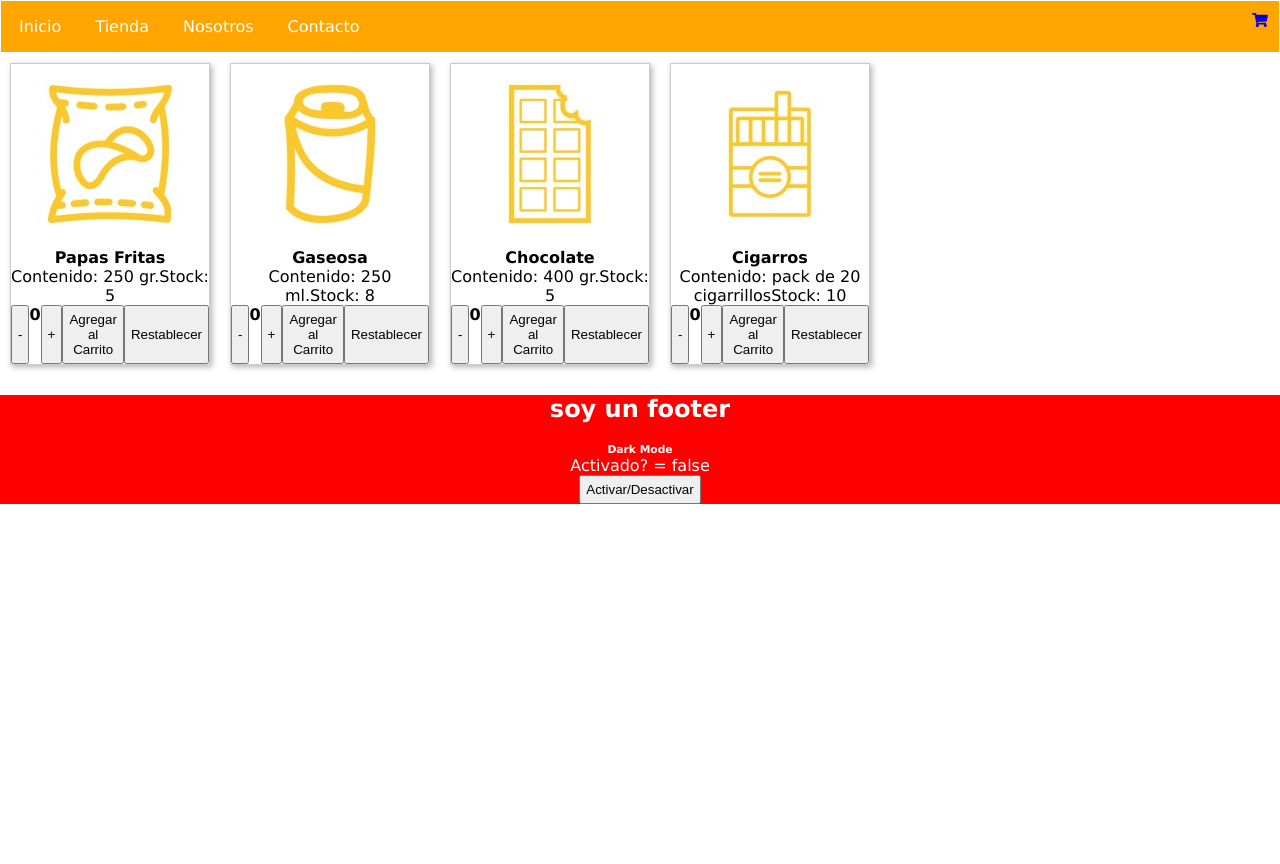
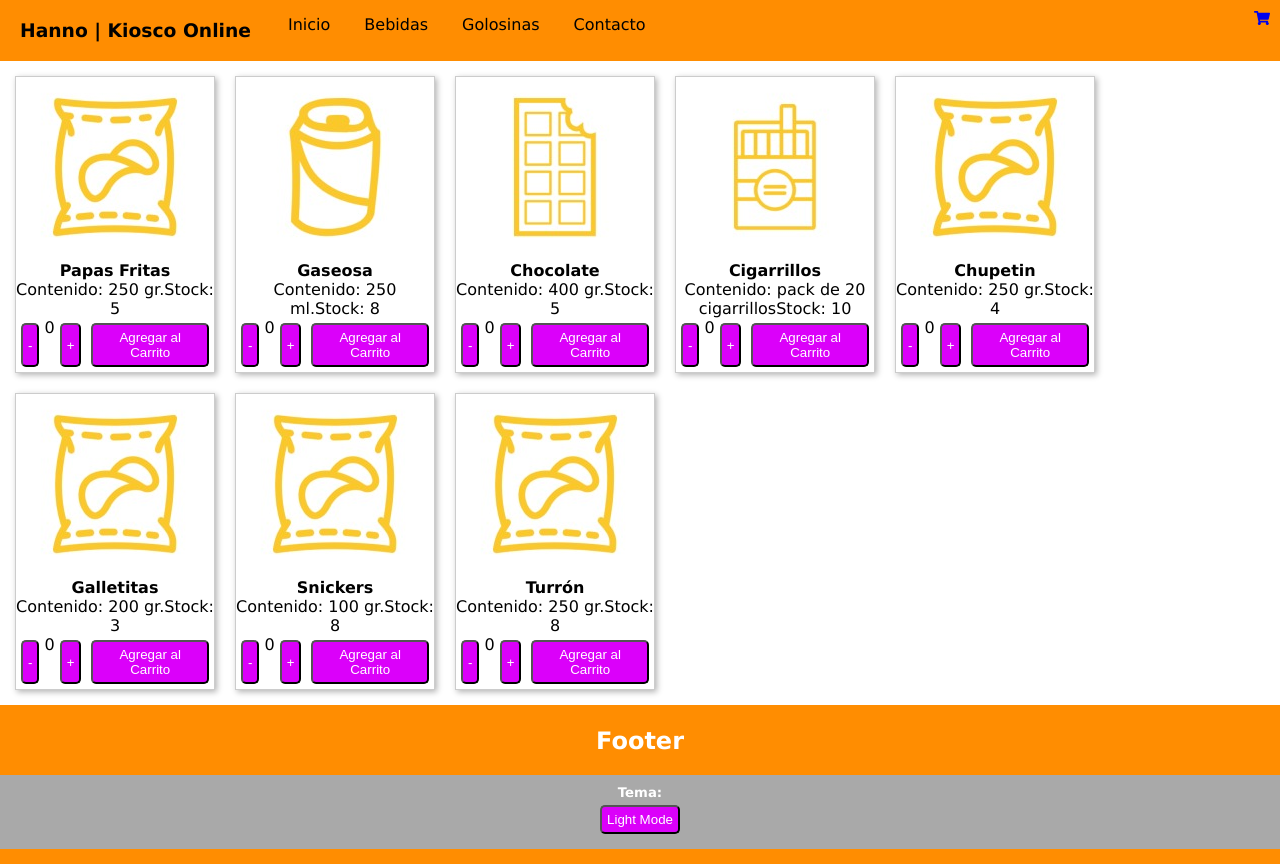
Before and after one commit to lucasbeckerok/my-react-project, a React (Create React App) app: page / in a window 1280 px wide. Before the commit the page ends 800 px from the top, so only its background shows below. Built offline with nearby package versions, Linux system fonts and the light colour scheme.

Commit message:
correcciones de algunos errores

```diff
--- a/package.json
+++ b/package.json
@@ -11,7 +11,10 @@
     "react-bootstrap": "^2.1.2",
     "react-dom": "^17.0.2",
     "react-icons": "^4.3.1",
+    "react-router-dom": "^6.2.2",
     "react-scripts": "5.0.0",
+    "react-toastify": "^8.2.0",
+    "styled-components": "^5.3.3",
     "web-vitals": "^2.1.4"
   },
   "scripts": {
--- a/src/layout/Footer.js
+++ b/src/layout/Footer.js
@@ -5,7 +5,7 @@ import DarkToggle from "../widgets/DarkToggle";
 const Footer = () => {
   return(
         <footer className="footer">
-            <h2>soy un footer</h2>
+            <h2>Footer</h2>
             <DarkToggle/>
         </footer>
 )}
--- a/src/layout/Main.js
+++ b/src/layout/Main.js
@@ -1,11 +1,13 @@
 import ItemListContainer from '../pages/ItemListContainer'
 import '../scss/App.scss';
+import ItemDetailContainer from '../pages/ItemDetailContainer';
 
 const Main = () => {
 
     return (
     <main>
         <ItemListContainer/>
+        {/* <ItemDetailContainer/> */}
     </main>
     )
 }
--- a/src/layout/NavBar.js
+++ b/src/layout/NavBar.js
@@ -4,11 +4,12 @@ const NavBar = () => {
     return (
       <nav className="navBar">
         <ul>
+          <li><h3>Hanno | Kiosco Online</h3></li>
           <li><a href="#">Inicio</a></li>
-          <li><a href="#">Tienda</a></li>
-          <li><a href="#">Nosotros</a></li>
+          <li><a href="#">Bebidas</a></li>
+          <li><a href="#">Golosinas</a></li>
           <li><a href="#">Contacto</a></li>
-          <a className="carritoWidget"href="#"><CartWidget/></a>
+          <a className="carritoWidget" href="#"><CartWidget/></a>
        </ul>
       </nav>
     )
--- a/src/pages/Item.js
+++ b/src/pages/Item.js
@@ -9,9 +9,8 @@ const Item = (props) => {
          <div className="text">
            <h4>{props.name}</h4>
             <p>Contenido: {props.descripcion}
-                Stock: {props.stock}
-              <ItemCount stock={props.stock}/>
-            </p>
+                Stock: {props.stock}</p>
+              <ItemCount stock={props.stock} id={props.id}/>
          </div>
       </article>
     )
--- a/src/pages/ItemCount.js
+++ b/src/pages/ItemCount.js
@@ -1,4 +1,6 @@
 import { useState } from "react";
+import { Link } from 'react-router-dom'
+
 
 const ItemCount = (props) => {
 
@@ -15,19 +17,19 @@ const ItemCount = (props) => {
             setContador(0)
         }
     }
-    const resetear = () => {
-        setContador(0)
-    }
     const addOn = () => {
     }
+
     return (
-        <div id="contador">
-            <button  onClick={restar}>-</button>
-            <h4>{contador}</h4>
-            <button onClick={sumar}>+</button>
-            <button onClick={addOn}>Agregar al Carrito</button>
-            <button onClick={resetear}>Restablecer</button>
+        <>
+        <div id="contador" className="row">
+            <button onClick={restar} className="col-3">-</button>
+            <div className="col-3">{contador}</div>
+            <button onClick={sumar} className="col-3">+</button>
+            <button onClick={addOn} className="col-3">Agregar al Carrito</button>
         </div>
+        {/* <Link to="/item/:id"><button>Ver Detalles</button></Link> */}
+        </>
     )
 }
 
--- /dev/null
+++ b/src/pages/ItemDetail.js
@@ -0,0 +1,18 @@
+import React from 'react';
+
+const ItemDetail = (props) => {
+  return (
+    <article className="card">
+        <img src={props.object.img} alt="Sample photo"></img>
+         <div className="text">
+           <h4>{props.object.name}</h4>
+            <p>Contenido: {props.object.descripcion}
+                Stock: {props.object.stock}
+              <ItemCount stock={props.object.stock}/>
+            </p>
+        </div>
+    </article>
+  )
+}
+
+export default ItemDetail;
--- /dev/null
+++ b/src/pages/ItemDetailContainer.js
@@ -0,0 +1,56 @@
+import React from 'react'
+import { useState, useEffect } from 'react';
+import { productsInitial } from "./ItemListContainer";
+import { useParams } from "react-router-dom";
+import { toast } from "react-toastify";
+import ItemDetail from "./ItemDetail";
+
+
+const ItemDetailContainer = () => {
+
+    const [loading, setLoading] = useState();
+    const [object, setObjet] = useState([]);
+    const [error, setError] = useState(false);
+    const { id } = useParams();
+
+    useEffect(() => {
+
+        const productPromise = new Promise((res,rej) => {
+
+          setTimeout(() => {
+
+            res(productsInitial);
+
+            }, 2500)
+
+        },)
+
+        productPromise
+        .then((res) => {
+            let detalleItem = productsInitial.find(product => {
+                return product.id === id;
+            })
+            setObjet(detalleItem);
+        })
+        .catch((rej) => {
+            toast.error("Ops! ocurrió un error al cargar");
+            setError(true);
+        })
+        .finally(() => {
+            setLoading(false);
+          })
+
+
+        },[])
+
+  return (
+    <>
+    <div>
+    {loading ? <h2>Cargando Productos... Por favor aguarde</h2> : <div className="cards"><ItemDetail object={object} /></div>}
+    {error && <h2>Ocurrio un error al cargar la pagina, por favor intente mas tarde</h2>}
+    </div>
+    </>
+  )
+}
+
+export default ItemDetailContainer;
--- a/src/pages/ItemList.js
+++ b/src/pages/ItemList.js
@@ -5,7 +5,7 @@ const ItemList = (props) => {
     return (
         <>
             {props.products.map((product, id) => {
-                return <Item key={product.id} name={product.name} price={product.price} stock={product.stock} img={product.img} descripcion={product.descripcion} />
+                return <Item key={id} name={product.name} price={product.price} stock={product.stock} img={product.img} descripcion={product.descripcion} />
             })}
         </>
     )
--- a/src/pages/ItemListContainer.js
+++ b/src/pages/ItemListContainer.js
@@ -1,11 +1,15 @@
 import ItemList from "./ItemList"
 import { useState, useEffect } from "react"
 
-let productsInitial = [
+export const productsInitial = [
     { id: 1, name: "Papas Fritas", descripcion:"250 gr.", img: "./img/papas.jpg", price: 150, stock: 5 },
     { id: 2, name: "Gaseosa", descripcion: "250 ml.", img: "./img/gaseosa.jpg", price: 200, stock: 8 },
     { id: 3, name: "Chocolate", descripcion: "400 gr.", img: "./img/chocolate.jpg", price: 300, stock: 5 },
-    { id: 4, name: "Cigarros", descripcion: "pack de 20 cigarrillos", img: "./img/cigarro.jpg", price: 200, stock: 10 }
+    { id: 4, name: "Cigarrillos", descripcion: "pack de 20 cigarrillos", img: "./img/cigarro.jpg", price: 200, stock: 10 },
+    { id: 5, name: "Chupetin", descripcion:"250 gr.", img: "./img/papas.jpg", price: 150, stock: 4 },
+    { id: 6, name: "Galletitas", descripcion:"200 gr.", img: "./img/papas.jpg", price: 150, stock: 3 },
+    { id: 7, name: "Snickers", descripcion:"100 gr.", img: "./img/papas.jpg", price: 150, stock: 8 },
+    { id: 8, name: "Turrón", descripcion:"250 gr.", img: "./img/papas.jpg", price: 150, stock: 8 }
 ]
 
 const ItemListContainer = () => {
--- a/src/scss/App.scss
+++ b/src/scss/App.scss
@@ -1,5 +1,6 @@
-$colorPrimario: orange;
-$colorSecundario: blue;
+$colorPrimario: #FF8D01;
+$colorSecundario: white;
+$colorTerciario: #DB00FA;
 
 * {
   margin: 0;
@@ -10,6 +11,7 @@ $colorSecundario: blue;
 html,
 body,
 #root {
+  overflow-x: hidden;
   font-family:'Lucida Sans', 'Lucida Sans Regular', 'Lucida Grande', 'Lucida Sans Unicode', Geneva, Verdana, sans-serif;
   text-align: center;
   align-items: center;
@@ -18,12 +20,17 @@ body,
 h1, h2, h3 {
   margin: 20px;
 }
+main {
+  padding:5px;
+}
 
 footer {
+  padding-bottom: 15px;
+  padding-top:2px;
   left: 0;
   bottom: 0;
   width: 100%;
-  background-color: red;
+  background-color: $colorPrimario;
   color: white;
   text-align: center;
 }
@@ -44,16 +51,14 @@ footer {
 .navBar {
   ul {
     list-style-type:none;
-    margin:1px;
-    padding: 1px;
     overflow:hidden;
     background-color:$colorPrimario;
     li {
       float: left;
       a {
         display:block;
-        color:white;
-        text-align: left;
+        color: black;
+        text-align: center;
         padding:15px 17px;
         text-decoration:none;
       }
@@ -82,5 +87,16 @@ footer {
 }
 
 button {
+  background-color:$colorTerciario;
+  color: $colorSecundario;
   padding: 5px;
+  border-radius: 5px;
+  display: inline-block;
+  margin: 5px;
+
 }
+
+#containerDarkToggle {
+  padding:10px;
+  background-color:darkgray;
+}
--- a/src/widgets/DarkToggle.js
+++ b/src/widgets/DarkToggle.js
@@ -8,10 +8,10 @@ const DarkMode = () => {
         setDark(!dark)
     }
     return (
-        <div>
-            <h6>Dark Mode</h6>
-            <p>Activado? = {dark.toString()}</p>
-            <button onClick={toggleDarkMode}>Activar/Desactivar</button>
+        <div id="containerDarkToggle">
+            <h5>Tema:</h5>
+            {/* <h6>Activado? = {dark.toString()}</h6> */}
+            <button onClick={toggleDarkMode}>{dark ? "Dark Theme" : "Light Mode"}</button>
         </div>
     )
 }
```
Also changed, not shown: 1 other file (tests, documents, lock files or other folders).
